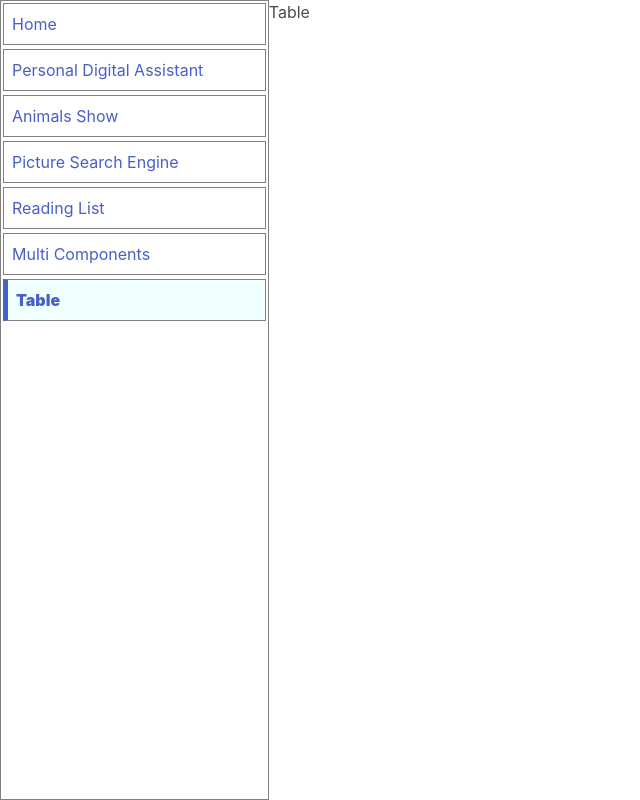
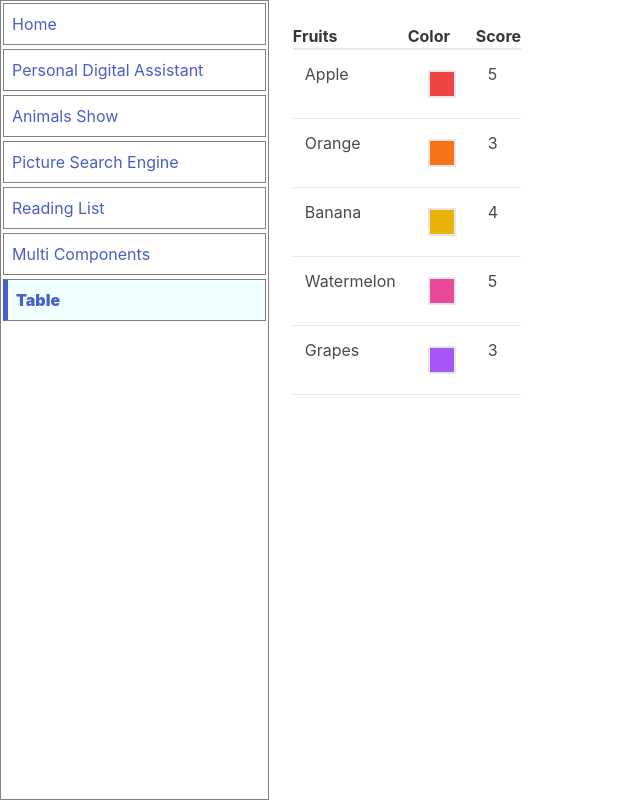
Before and after one commit to SaadiaAhmad/react-project, a React (Create React App) app: page /table in a window 1280 px wide. Shown: the whole page, without its empty margins (0-640 px from the left). Built offline with nearby package versions, Linux system fonts and the light colour scheme.

Commit message:
create table container component

```diff
--- a/src/App.js
+++ b/src/App.js
@@ -9,7 +9,7 @@ import MultiComponents from './components/MultiComponents/MultiComponents';
 
 import Route from './components/Route/Route';
 import Sidebar from './components/Sidebar/Sidebar';
-import Table from './components/Table/Table';
+import TableConatiner from './components/TableContainer/TableContainer';
 
 function App() {
   return (
@@ -42,7 +42,7 @@ function App() {
           <MultiComponents></MultiComponents>
         </Route>
         <Route path="/table">
-          <Table></Table>
+          <TableConatiner></TableConatiner>
         </Route>
       </div>
     </div>
--- a/src/components/Route/Route.js
+++ b/src/components/Route/Route.js
@@ -2,8 +2,6 @@ import UseNavigation from "../../hooks/use-navigation";
 
 function Route({ path, children }) {
     const { currentPath } = UseNavigation();
-
-    console.log(path, currentPath, path === currentPath);
 
     if(path === currentPath) return children;
 
--- a/src/components/Table/Table.js
+++ /dev/null
@@ -1,7 +0,0 @@
-function Table() {
-    return (
-        <div> Table</div>
-    )
-}
-
-export default Table;
--- /dev/null
+++ b/src/components/TableContainer/Table/Table.js
@@ -0,0 +1,32 @@
+function Table({ data, config }) {
+
+    const renderedHeaders = config.map((item) =>
+        (
+            <th>{item.label}</th>
+        )
+    )
+    const renderedTableRows = data.map((item) =>
+        (<tr key={item.name} className="border-b">
+            <td className="p-3">{item.name}</td>
+            <td className="p-3">
+                <div className={`p-3 m-2 ${item.color} border-2`}></div>
+            </td>
+            <td className="p-3">{item.score}</td>
+        </tr>)
+    );
+
+    return (
+        <table className="table-auto border-spacing-2 m-5">
+            <thead>
+                <tr className="border-b-2">
+                    {renderedHeaders}
+                </tr>
+            </thead>
+            <tbody>
+                {renderedTableRows}
+            </tbody>
+        </table>
+    )
+}
+
+export default Table;
--- /dev/null
+++ b/src/components/TableContainer/TableContainer.js
@@ -0,0 +1,49 @@
+import Table from "./Table/Table";
+
+function TableConatiner() {
+    const tableData = [
+        {
+          name: 'Apple',
+          color: 'bg-red-500',
+          score: 5
+        },
+        {
+          name: 'Orange',
+          color: 'bg-orange-500',
+          score: 3
+        },
+        {
+          name: 'Banana',
+          color: 'bg-yellow-500',
+          score: 4
+        },
+        {
+          name: 'Watermelon',
+          color: 'bg-pink-500',
+          score: 5
+        },
+        {
+          name: 'Grapes',
+          color: 'bg-purple-500',
+          score: 3
+        }
+      ];
+
+      const tableConfig = [
+        {
+            label: 'Fruits'
+        },
+        {
+            label: 'Color'
+        },
+        {
+            label: 'Score'
+        }
+      ]
+
+    return (
+        <Table data={tableData} config={tableConfig}></Table>
+    )
+}
+
+export default TableConatiner;
```
